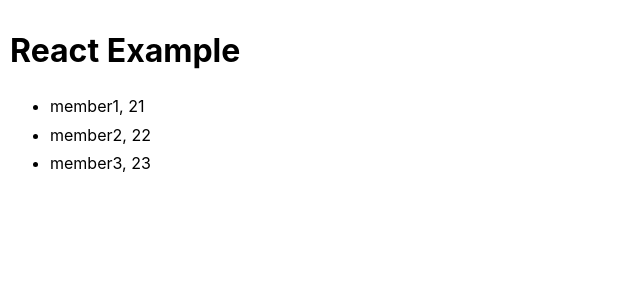
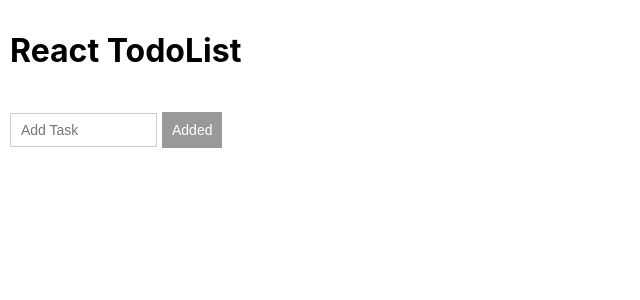
Before and after one commit to Maengmo/react, a React (Create React App) app: page / in a window 1280 px wide. Shown: the top 300 px of the page, without its empty margins (0-640 px from the left). Built offline with nearby package versions, Linux system fonts and the light colour scheme.

Commit message:
feat: ex) TodoList System

```diff
--- a/src/App.js
+++ b/src/App.js
@@ -1,25 +1,13 @@
 import React, { Component } from 'react';
 import './App.css';
-import ReturnMap from './js/16_ReturnMap';
-import DataComponent from './js/17_DataComponent';
+import AddTask from './js/18_AddTask';
 
  class App extends Component {
-    constructor(props) {
-        super(props);
-
-        this.state = {
-            loginData : [
-                {name: "member1", age: 21},
-                {name: "member2", age: 22},
-                {name: "member3", age: 23},
-            ]
-        }
-    }
     render() {
         return (
             <div className="container">
-                <h1>React Example</h1>
-                <DataComponent loginData={this.state.loginData}></DataComponent>
+                <h1>React TodoList</h1>
+                <AddTask></AddTask>
             </div>
         )
     }
--- /dev/null
+++ b/src/js/18_AddTask.js
@@ -0,0 +1,291 @@
+import React, { Component } from 'react';
+import AddTaskList from './19_AddTaskList';
+
+class AddTask extends React.Component {
+    render() {
+        let inputStyle = {
+            marginTop : 20,
+            padding: "0px 10px",
+            width: 125,
+            lineHeight: "32px",
+            fontSize : 14,
+            border: "1px solid #ccc"
+        };
+        let buttonStyle = {
+            margin: "20px 0px 0px 5px",
+            padding: 10,
+            fontSize: 14,
+            backgroundColor: "#999",
+            color: "#fff",
+            border: "none",
+            cursor: "pointer"
+        };
+
+        return (
+            <div className="main">
+                <div className="header">
+                    <form>
+                        <input type="text" placeholder='Add Task' style={inputStyle}>
+                        </input>
+                        <button type="submit" style={buttonStyle}>Added</button>
+                    </form>
+                </div>
+            </div>
+        )
+    }
+}
+
+// export default AddTask;
+
+class AddTask2 extends React.Component {
+    addTask(e) {
+        e.preventDefault();
+        console.log(this._input.value);
+    }
+
+    render() {
+        let inputStyle={
+            marginTop: 20,
+            padding: "0px 10px",
+            width: 125,
+            lineHeight: "32px",
+            fontSize: 14,
+            border: "1px solid #ccc"
+        };
+        let buttonStyle={
+            margin: "20px 0px 0px 5px",
+            padding: 10,
+            fontSize: 14,
+            backgroundColor: "#999",
+            color: "#fff",
+            border: "none",
+            cursor: "pointer"
+        };
+
+        return (
+            <div className='main'>
+                <div className="header">
+                    <form onSubmit={this.addTask.bind(this)}>
+                        <input type='text' placeholder='Add Task' style={inputStyle}
+                        ref={
+                            function(e) {
+                                this._input=e;
+                            }.bind(this)
+                        }
+                        ></input>
+                        <button type='submit' style={buttonStyle}>Added</button>
+                    </form>
+                </div>
+            </div>
+        )
+    }
+}
+
+// export default AddTask2;
+
+class AddTask3 extends React.Component {
+    constructor() {
+        super();
+
+        this.state = {
+            tasks: []
+        }
+    }
+
+    addTask = e => {
+        e.preventDefault();
+
+        let taskArray = this.state.tasks;
+
+        if(this._input.value != '') {
+            taskArray.push(
+                {
+                    key: Date.now(),
+                    msg: this._input.value
+                }
+            );
+        }
+
+        console.log(taskArray);
+    };
+
+    render() {
+        let inputStyle={
+            marginTop: 20,
+            padding: "0px 10px",
+            width: 125,
+            lineHeight: "32px",
+            fontSize: 14,
+            border: "1px solid #ccc"
+        };
+        let buttonStyle={
+            margin: "20px 0px 0px 5px",
+            padding: 10,
+            fontSize: 14,
+            backgroundColor: "#999",
+            color: "#fff",
+            border: "none",
+            cursor: "pointer"
+        };
+
+        return (
+            <div className="main">
+                <div className="header">
+                    <form onSubmit={this.addTask}>
+                        <input
+                            type="text"
+                            placeholder="Add Task"
+                            style={inputStyle}
+                            ref={e => this._input=e}
+                        >
+                        </input>
+                        <button type="submit" style={buttonStyle}>Added</button>
+                    </form>
+                </div>
+            </div>
+        )
+    }
+}
+
+// export default AddTask3;
+
+class AddTask4 extends React.Component {
+    constructor() {
+        super();
+
+        this.state = {
+            tasks : []
+        };
+    }
+
+    addTask = e => {
+        e.preventDefault();
+
+        let taskArray = this.state.tasks;
+
+        if(this._input.value !='') {
+            taskArray.push(
+                {
+                    key: Date.now(),
+                    msg: this._input.value
+                }
+            );
+        }
+        this.setState({
+            tasks: taskArray
+        });
+    }
+
+    render() {
+        let inputStyle={
+            marginTop: 20,
+            padding: "0px 10px",
+            width: 125,
+            lineHeight: "32px",
+            fontSize: 14,
+            border: "1px solid #ccc"
+        };
+        let buttonStyle={
+            margin: "20px 0px 0px 5px",
+            padding: 10,
+            fontSize: 14,
+            backgroundColor: "#999",
+            color: "#fff",
+            border: "none",
+            cursor: "pointer"
+        };
+        let liStyle={
+            marginTop: 10
+        }
+
+        let data = this.state.tasks;
+
+        let listTasks = data.map(function(task) {
+            return <li key={task.key} style={liStyle}>{task.msg}</li>
+        })
+
+        return (
+            <div className='main'>
+                <div className='header'>
+                    <form onSubmit={this.addTask}>
+                    <input
+                            type="text"
+                            placeholder="Add Task"
+                            style={inputStyle}
+                            ref={e => this._input=e}
+                        >
+                        </input>
+                        <button type="submit" style={buttonStyle}>Added</button>
+                        <ul>
+                            {listTasks}
+                        </ul>
+                    </form>
+                </div>
+            </div>
+        )
+    }
+}
+
+// export default AddTask4;
+
+class AddTask5 extends React.Component {
+    constructor() {
+        super();
+
+        this.state = {
+            tasks : []
+        }
+    }
+
+    addTask = e => {
+        e.preventDefault();
+
+        let taskArray = this.state.tasks;
+
+        if(this._input.value != '') {
+            taskArray.push({
+                key: Date.now(),
+                msg: this._input.value
+            })
+        }
+
+        this.setState({
+            tasks: taskArray
+        })
+    }
+    render() {
+        let inputStyle={
+            marginTop: 20,
+            padding: "0px 10px",
+            width: 125,
+            lineHeight: "32px",
+            fontSize: 14,
+            border: "1px solid #ccc"
+        };
+        let buttonStyle={
+            margin: "20px 0px 0px 5px",
+            padding: 10,
+            fontSize: 14,
+            backgroundColor: "#999",
+            color: "#fff",
+            border: "none",
+            cursor: "pointer"
+        }
+
+        return (
+            <div className='main'>
+                <div className='header'>
+                    <form onSubmit={this.addTask}>
+                        <input type='text' placeholder='Add Task' style={inputStyle}
+                        ref={e => this._input = e}>
+                        </input>
+                        <button type='submit' style={buttonStyle}>Added</button>
+                        <AddTaskList propsValue={this.state.tasks} />
+                    </form>
+                </div>
+            </div>
+        )
+    }
+}
+
+export default AddTask5;
--- /dev/null
+++ b/src/js/19_AddTaskList.js
@@ -0,0 +1,30 @@
+import React, { Component } from 'react';
+
+class AddTaskList extends React.Component {
+    render() {
+        let liStyle={
+            marginTop: 10
+        }
+        let data=this.props.propsValue;
+
+        let listTasks = data.map(task => {
+            let date = new Date(task.key);
+            let formattedDate = `${date.getFullYear()}년 ${date.getMonth() + 1}월 ${date.getDate()}일 ` +
+                                `${date.getHours()}:${date.getMinutes()}:${date.getSeconds()}`;
+
+            return (
+                <li key={task.key} style={liStyle}>
+                    {task.msg} ({formattedDate})
+                </li>
+            );
+        });
+
+        return (
+            <ul>
+                {listTasks}
+            </ul>
+        )
+    }
+}
+
+export default AddTaskList;
```
